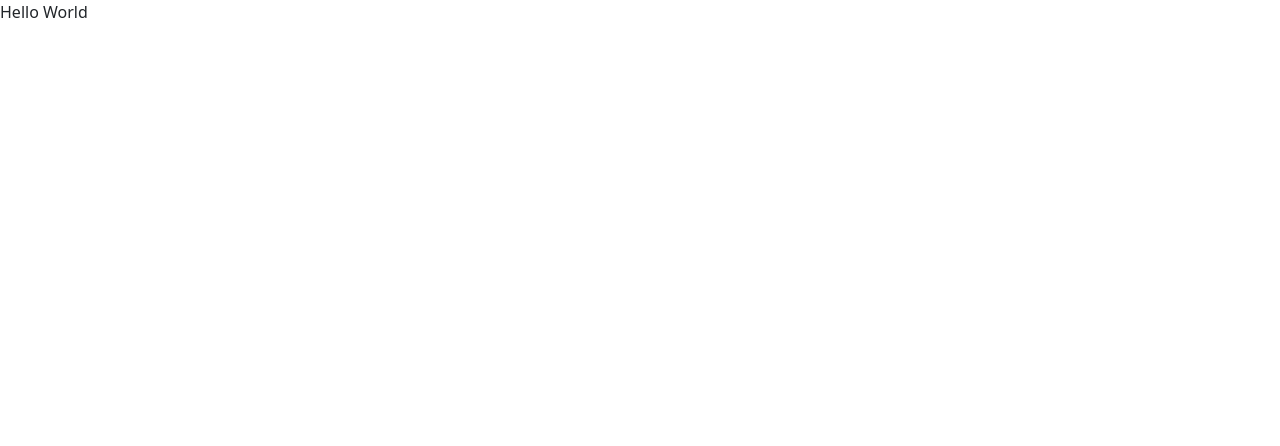
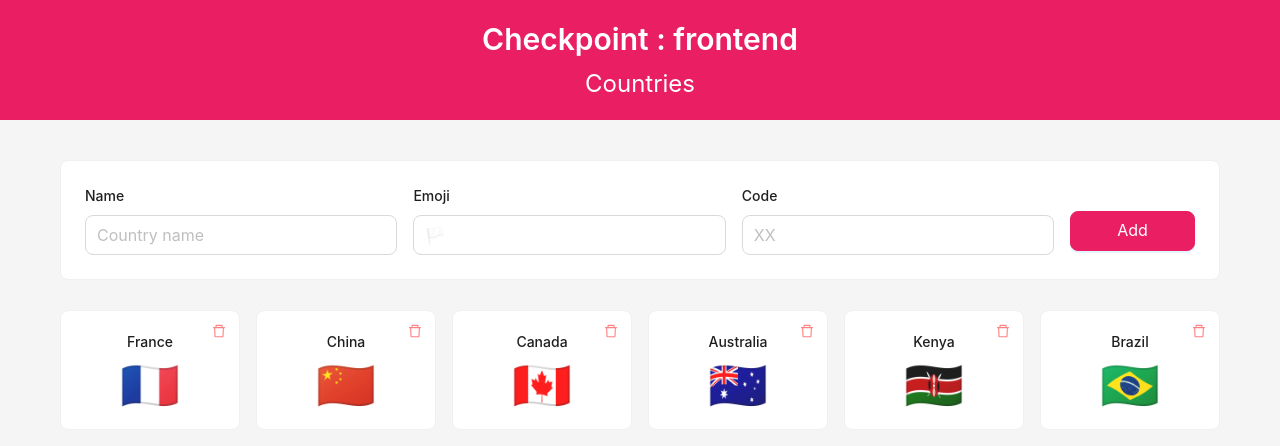
Before and after one commit to WildCodeSchool-CDA-FT-2025-03/checkpoint_3, a React (Vite) app in the folder client/: page / in a window 1280 px wide. Shown: the top 446 px of the page. Built offline with nearby package versions, Linux system fonts and the light colour scheme.

Commit message:
feat: Implement country management feature with add and delete functionality in App component

```diff
--- a/client/src/App.tsx
+++ b/client/src/App.tsx
@@ -1,3 +1,170 @@
+import { useState } from "react";
+import { Card, Input, Button, Row, Col, Typography } from "antd";
+import { DeleteOutlined } from "@ant-design/icons";
+
+const { Title } = Typography;
+
+interface Country {
+  name: string;
+  emoji: string;
+  code: string;
+}
+
 export default function App() {
-  return <div>Hello World</div>;
+  const [countries, setCountries] = useState<Country[]>([
+    { name: "France", emoji: "🇫🇷", code: "FR" },
+    { name: "China", emoji: "🇨🇳", code: "CN" },
+    { name: "Canada", emoji: "🇨🇦", code: "CA" },
+    { name: "Australia", emoji: "🇦🇺", code: "AU" },
+    { name: "Kenya", emoji: "🇰🇪", code: "KE" },
+    { name: "Brazil", emoji: "🇧🇷", code: "BR" },
+  ]);
+
+  const [newCountry, setNewCountry] = useState({
+    name: "",
+    emoji: "",
+    code: "",
+  });
+
+  const handleAdd = () => {
+    if (newCountry.name && newCountry.emoji && newCountry.code) {
+      setCountries([...countries, newCountry]);
+      setNewCountry({ name: "", emoji: "", code: "" });
+    }
+  };
+
+  const handleDelete = (index: number) => {
+    setCountries(countries.filter((_, i) => i !== index));
+  };
+
+  return (
+    <div style={{ minHeight: "100vh", backgroundColor: "#f5f5f5" }}>
+      {/* Header */}
+      <div
+        style={{
+          backgroundColor: "#e91e63",
+          color: "white",
+          padding: "20px 0",
+          textAlign: "center",
+          marginBottom: "40px",
+        }}
+      >
+        <Title level={2} style={{ color: "white", margin: 0 }}>
+          Checkpoint : frontend
+        </Title>
+        <Title
+          level={3}
+          style={{ color: "white", margin: "10px 0 0 0", fontWeight: "normal" }}
+        >
+          Countries
+        </Title>
+      </div>
+
+      {/* Add Form */}
+      <div style={{ maxWidth: "1200px", margin: "0 auto", padding: "0 20px" }}>
+        <Card style={{ marginBottom: "30px", borderRadius: "8px" }}>
+          <Row gutter={16} align="middle">
+            <Col span={7}>
+              <div>
+                <div style={{ marginBottom: "8px", fontWeight: 500 }}>Name</div>
+                <Input
+                  size="large"
+                  value={newCountry.name}
+                  onChange={(e) =>
+                    setNewCountry({ ...newCountry, name: e.target.value })
+                  }
+                  placeholder="Country name"
+                />
+              </div>
+            </Col>
+            <Col span={7}>
+              <div>
+                <div style={{ marginBottom: "8px", fontWeight: 500 }}>
+                  Emoji
+                </div>
+                <Input
+                  size="large"
+                  value={newCountry.emoji}
+                  onChange={(e) =>
+                    setNewCountry({ ...newCountry, emoji: e.target.value })
+                  }
+                  placeholder="🏳️"
+                />
+              </div>
+            </Col>
+            <Col span={7}>
+              <div>
+                <div style={{ marginBottom: "8px", fontWeight: 500 }}>Code</div>
+                <Input
+                  size="large"
+                  value={newCountry.code}
+                  onChange={(e) =>
+                    setNewCountry({
+                      ...newCountry,
+                      code: e.target.value.toUpperCase(),
+                    })
+                  }
+                  placeholder="XX"
+                  maxLength={2}
+                />
+              </div>
+            </Col>
+            <Col span={3}>
+              <Button
+                type="primary"
+                size="large"
+                onClick={handleAdd}
+                style={{
+                  width: "100%",
+                  backgroundColor: "#e91e63",
+                  borderColor: "#e91e63",
+                  marginTop: "22px",
+                }}
+              >
+                Add
+              </Button>
+            </Col>
+          </Row>
+        </Card>
+
+        {/* Countries Grid */}
+        <Row gutter={[16, 16]}>
+          {countries.map((country, index) => (
+            <Col xs={12} sm={8} md={6} lg={4} key={index}>
+              <Card
+                hoverable
+                style={{
+                  textAlign: "center",
+                  borderRadius: "8px",
+                  position: "relative",
+                  cursor: "default",
+                }}
+                bodyStyle={{ padding: "20px" }}
+              >
+                <Button
+                  type="text"
+                  danger
+                  icon={<DeleteOutlined />}
+                  size="small"
+                  onClick={() => handleDelete(index)}
+                  style={{
+                    position: "absolute",
+                    top: "8px",
+                    right: "8px",
+                    opacity: 0.7,
+                  }}
+                />
+                <div style={{ marginBottom: "8px", fontWeight: 500 }}>
+                  {country.name}
+                </div>
+                <div style={{ fontSize: "48px", lineHeight: "48px" }}>
+                  {country.emoji}
+                </div>
+              </Card>
+            </Col>
+          ))}
+        </Row>
+      </div>
+    </div>
+  );
 }
```
